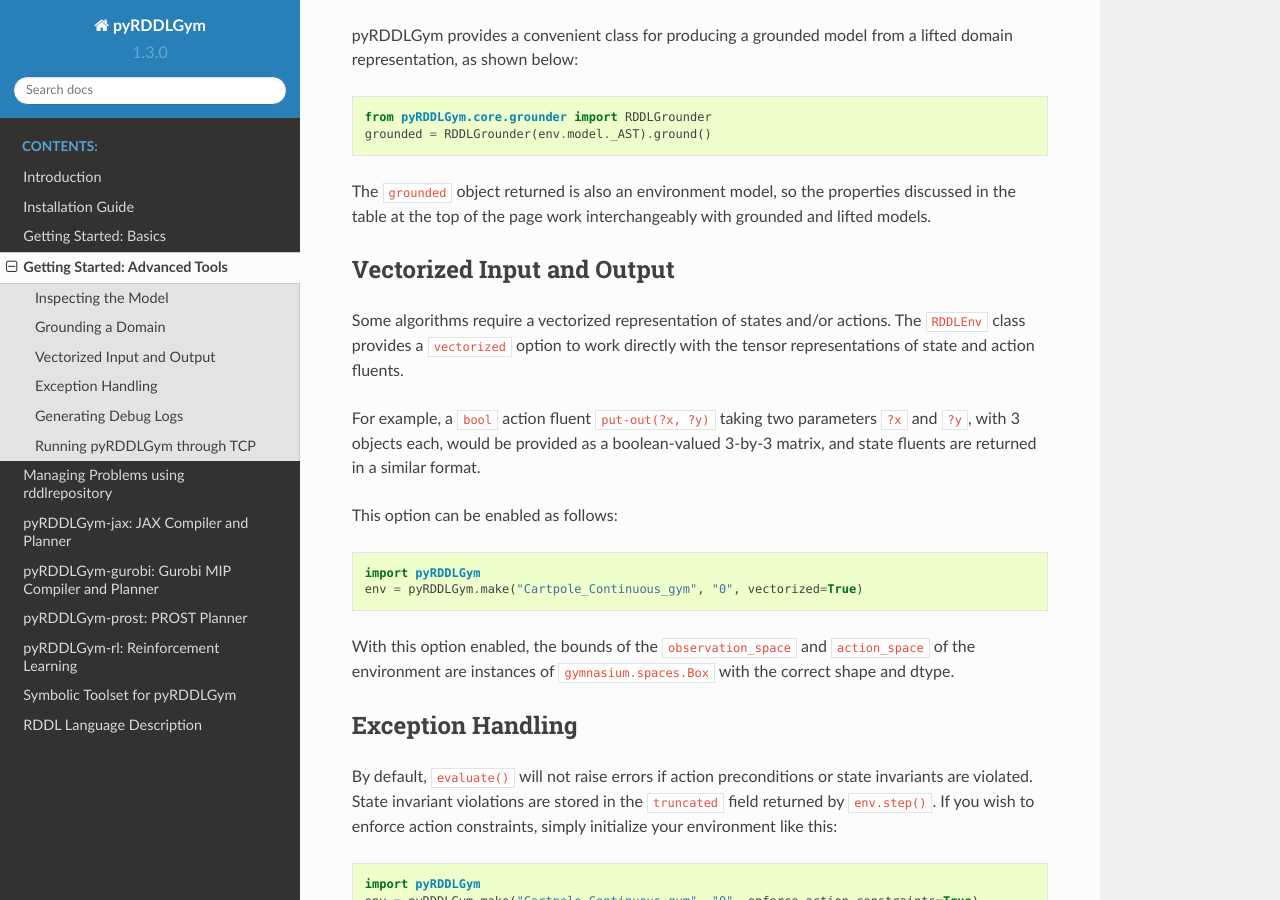
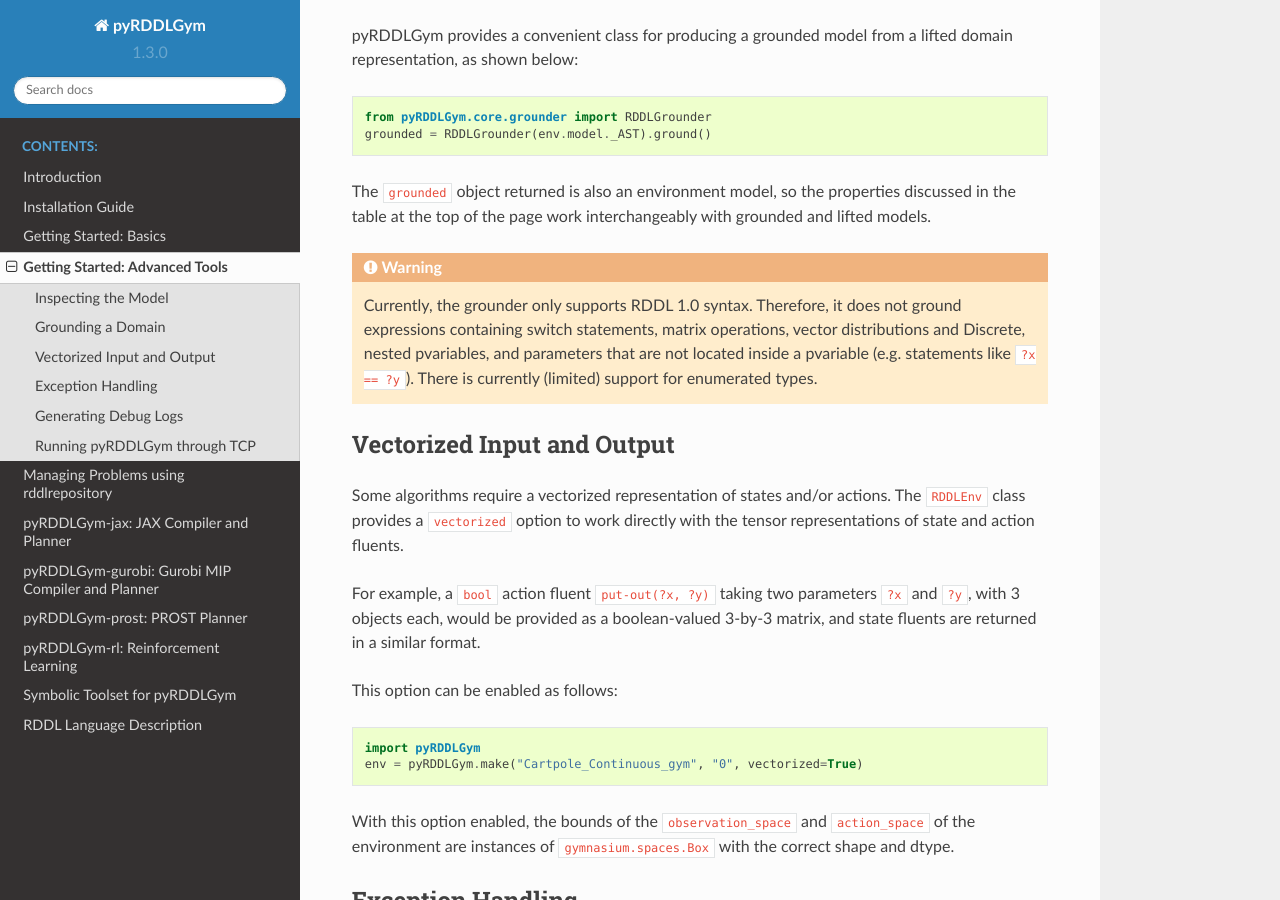
Before and after one commit to pyrddlgym-project/pyRDDLGym, a Sphinx documentation site: the page built from docs/start2.rst, in a window 1280 px wide and 900 px high, scrolled down 1735 px. Built offline with Sphinx 7.4.7 and the Read the Docs theme 2.0.0, drawn with Linux system fonts in a browser that asks for light colours.

Commit message:
Update doc to discuss limits of grounder

```diff
--- a/docs/start2.rst
+++ b/docs/start2.rst
@@ -93,6 +93,13 @@ pyRDDLGym provides a convenient class for producing a grounded model from a lift
 
 The ``grounded`` object returned is also an environment model,
 so the properties discussed in the table at the top of the page work interchangeably with grounded and lifted models.
+
+.. warning::
+   Currently, the grounder only supports RDDL 1.0 syntax. Therefore, it does not ground
+   expressions containing switch statements, matrix operations, vector distributions and Discrete,
+   nested pvariables, and parameters that are not located inside a pvariable
+   (e.g. statements like ``?x == ?y``). There is currently (limited) support for enumerated types.
+
 
 Vectorized Input and Output
 -------------------
```
